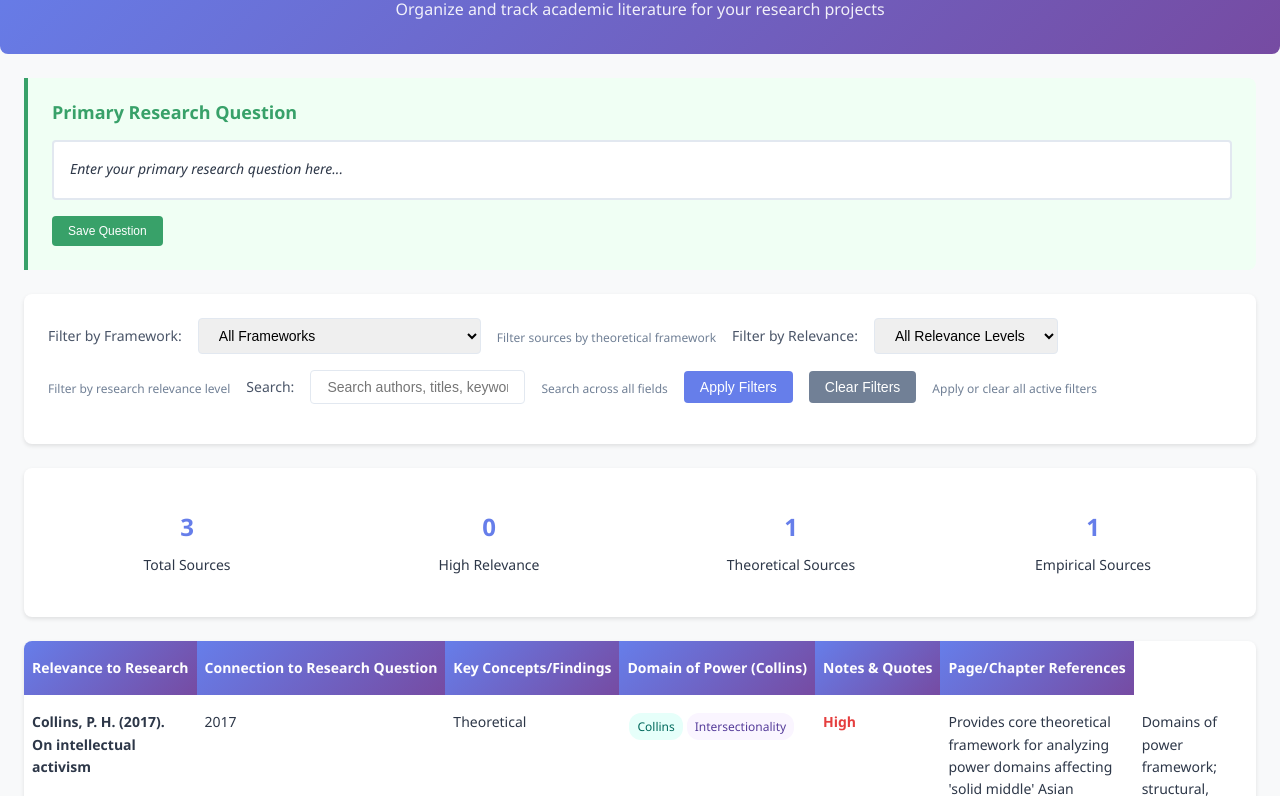
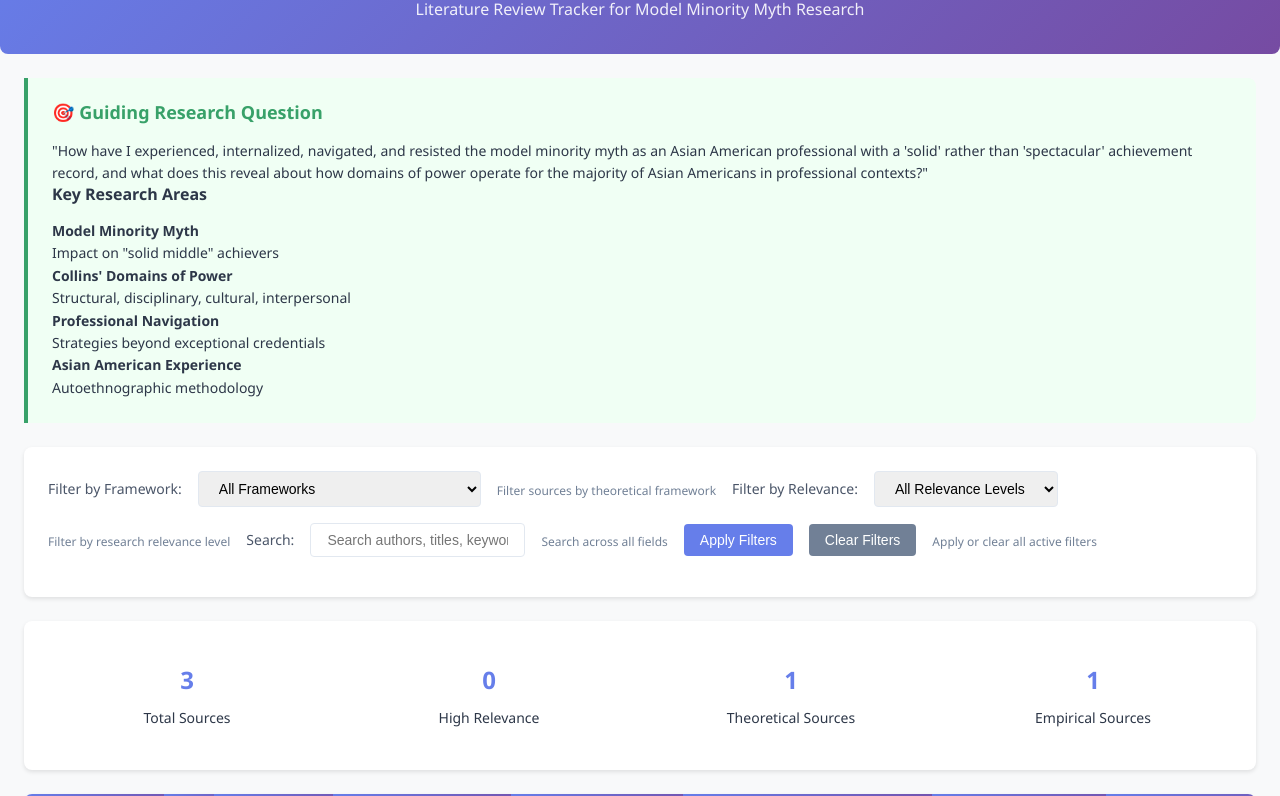
Before and after one commit to JKLiterature/the-mighty-middle, a website: page the-mighty-middle/index.html in a window 1280 px wide. Shown: the part 72-868 px from the top of the page. Drawn offline with Linux system fonts and the light colour scheme.

Commit message:
Update index.html

```diff
--- a/the-mighty-middle/index.html
+++ b/the-mighty-middle/index.html
@@ -3,11 +3,11 @@
 <head>
     <meta charset="UTF-8">
     <meta name="viewport" content="width=device-width, initial-scale=1.0">
-    <meta name="description" content="A comprehensive web-based tool for organizing and tracking academic literature for research projects">
-    <meta name="keywords" content="literature review, academic research, bibliography, citation management">
-    <meta name="author" content="Literature Review Tracker">
+    <meta name="description" content="The Mighty Middle: Literature Review Tracker for dissertation research on model minority myth and solid middle Asian American experiences">
+    <meta name="keywords" content="literature review, academic research, bibliography, citation management, model minority myth, Asian American studies">
+    <meta name="author" content="The Mighty Middle Literature Review Tracker">
 
-    <title>Literature Review Tracker</title>
+    <title>The Mighty Middle - Literature Review Tracker</title>
 
     <!-- CSS -->
     <link rel="stylesheet" href="css/styles.css">
@@ -17,19 +17,39 @@
 </head>
 <body>
     <header class="header">
-        <h1>Literature Review Tracker</h1>
-        <p>Organize and track academic literature for your research projects</p>
+        <h1>The Mighty Middle</h1>
+        <p>Literature Review Tracker for Model Minority Myth Research</p>
     </header>
 
     <main>
         <section class="research-questions" aria-labelledby="research-question-heading">
-            <h2 id="research-question-heading">Primary Research Question</h2>
-            <div contenteditable="true" class="editable-question" role="textbox" aria-label="Edit your research question">
-                Enter your primary research question here...
+            <h2 id="research-question-heading">🎯 Guiding Research Question</h2>
+            <div class="fixed-question">
+                <blockquote>
+                    "How have I experienced, internalized, navigated, and resisted the model minority myth as an Asian American professional with a 'solid' rather than 'spectacular' achievement record, and what does this reveal about how domains of power operate for the majority of Asian Americans in professional contexts?"
+                </blockquote>
             </div>
-            <button onclick="saveResearchQuestion()" class="save-question-btn" aria-label="Save research question">
-                Save Question
-            </button>
+            <div class="research-focus">
+                <h3>Key Research Areas</h3>
+                <div class="focus-grid">
+                    <div class="focus-item">
+                        <strong>Model Minority Myth</strong>
+                        <p>Impact on "solid middle" achievers</p>
+                    </div>
+                    <div class="focus-item">
+                        <strong>Collins' Domains of Power</strong>
+                        <p>Structural, disciplinary, cultural, interpersonal</p>
+                    </div>
+                    <div class="focus-item">
+                        <strong>Professional Navigation</strong>
+                        <p>Strategies beyond exceptional credentials</p>
+                    </div>
+                    <div class="focus-item">
+                        <strong>Asian American Experience</strong>
+                        <p>Autoethnographic methodology</p>
+                    </div>
+                </div>
+            </div>
         </section>
 
         <section class="controls" aria-labelledby="controls-heading">
@@ -92,6 +112,10 @@
                 <table id="literatureTable" role="table">
                     <thead>
                         <tr role="row">
+                            <th scope="col" style="width: 200px;">Citation</th>
+                            <th scope="col" style="width: 100px;">Year</th>
+                            <th scope="col" style="width: 120px;">Type</th>
+                            <th scope="col" style="width: 150px;">Theoretical Framework</th>
                             <th scope="col" style="width: 100px;">Relevance to Research</th>
                             <th scope="col" style="width: 150px;">Connection to Research Question</th>
                             <th scope="col" style="width: 200px;">Key Concepts/Findings</th>
@@ -169,9 +193,9 @@
     </main>
 
     <footer>
-        <p>&copy; 2025 Literature Review Tracker. Open source project under MIT License.</p>
+        <p>&copy; 2025 The Mighty Middle - Literature Review Tracker. Open source project under MIT License.</p>
         <p>
-            <a href="https://github.com/yourusername/literature-review-tracker" target="_blank" rel="noopener">
+            <a href="https://github.com/yourusername/the-mighty-middle" target="_blank" rel="noopener">
                 View on GitHub
             </a> |
             <a href="docs/user-guide.md" target="_blank">User Guide</a> |
@@ -202,8 +226,4 @@
         }
     </script>
 </body>
-</html> style="width: 200px;">Citation</th>
-                            <th scope="col" style="width: 100px;">Year</th>
-                            <th scope="col" style="width: 120px;">Type</th>
-                            <th scope="col" style="width: 150px;">Theoretical Framework</th>
-                            <th scope="col"
+</html>
```
